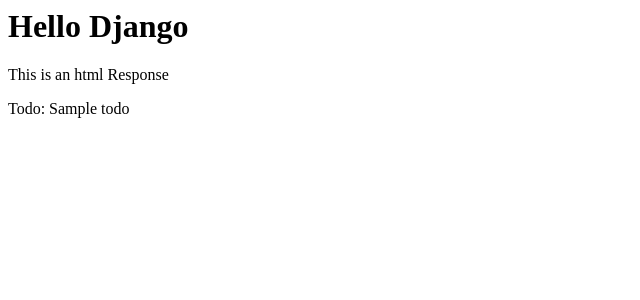
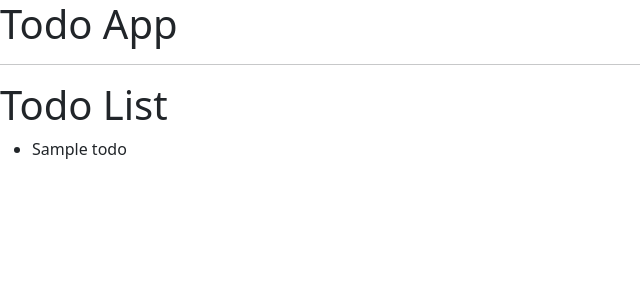
Before and after one commit to Venugopalreddygithub/django-project, a Django app: page /todos/index/ in a window 1280 px wide. Shown: the top 300 px of the page, without its empty margins (0-640 px from the left). Run offline with Django 4.2, Linux system fonts and the light colour scheme; tables that the repository leaves empty hold one stand-in row (values such as "Sample post").

Commit message:
todo list render page

```diff
--- a/todo_app/TEMPLATES/index.html
+++ b/todo_app/TEMPLATES/index.html
@@ -3,11 +3,13 @@
   <head>
     <meta charset="utf-8">
     <meta name="viewport" content="width=device-width, initial-scale=1">
-    <title>Bootstrap demo</title>
+    <title>Todo App</title>
     <link href="https://cdn.jsdelivr.net/npm/bootstrap@5.3.1/dist/css/bootstrap.min.css" rel="stylesheet" integrity="sha384-4bw+/aepP/YC94hEpVNVgiZdgIC5+VKNBQNGCHeKRQN+PtmoHDEXuppvnDJzQIu9" crossorigin="anonymous">
   </head>
   <body>
-
+    <h1>Todo App</h1>
+    <hr />
+    <h1>Todo List </h1>
     <ul>
       {% for todo in todos%}
        <li>{{todo.title}}</li>
--- a/todo_app/urls.py
+++ b/todo_app/urls.py
@@ -1,9 +1,6 @@
 from django.contrib import admin
 from django.urls import path
-from todo_app.views import index, bye, hello
-
+from todo_app.views import index
 urlpatterns = [
     path('index/', index, name='index'),
-    path('bye/', bye, name='bye'),
-    path('hello/', hello, name='hello')
 ]
--- a/todo_app/views.py
+++ b/todo_app/views.py
@@ -2,24 +2,8 @@
 from django.http import HttpResponse, JsonResponse
 from todo_app.models import Todo
 # Create your views here.
+
 def index(request):
-    todos = Todo.objects.get(id=1)
-    print(todos)
-    html = '''
-    <h1>Hello Django</h1>
-    <p>This is an html Response</p>
-    <p>Todo: {}</P>
-    '''.format(todos.title)
-    return HttpResponse(html)
-
-def bye(request):
-    todos = Todo.objects.get(id=4)
-    dict_a = {
-        "title": todos.title
-    }
-    return JsonResponse(dict_a)
-
-def hello(request):
     todos = Todo.objects.all()
     context = {
         "todos": todos
```
